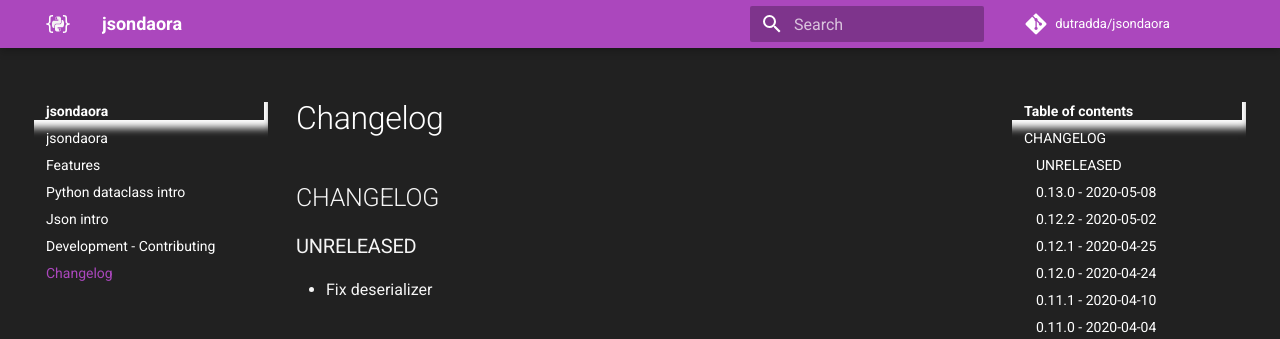
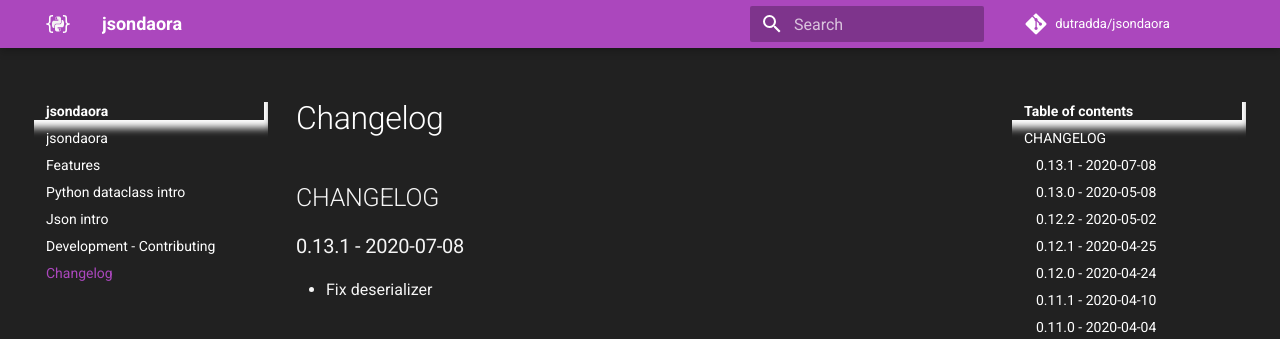
Before and after one commit to dutradda/jsondaora, an MkDocs documentation site: the page built from docs/changelog.md, in a window 1280 px wide and 900 px high. Shown: the top 339 px of the window. Built offline with MkDocs 1.6.1 and Material for MkDocs 9.7.7, drawn with Linux system fonts in a browser that asks for light colours; comment, search, counter and statistics services are not loaded.

Commit message:
Update CHANGELOG

```diff
--- a/docs/changelog.md
+++ b/docs/changelog.md
@@ -1,6 +1,6 @@
 ## CHANGELOG
 
-### UNRELEASED
+### 0.13.1 - 2020-07-08
 
  - Fix deserializer
 
```
Also changed, not shown: CHANGELOG.md (+1 -1 lines).
